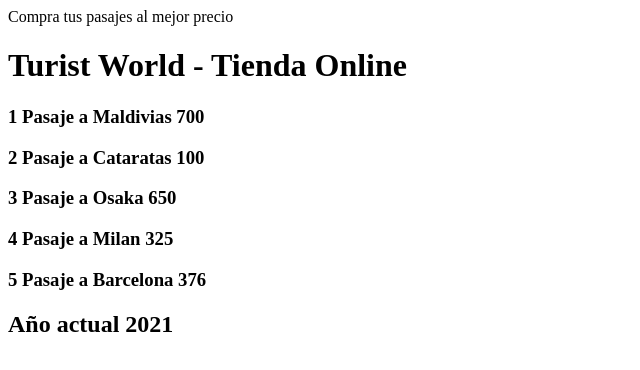
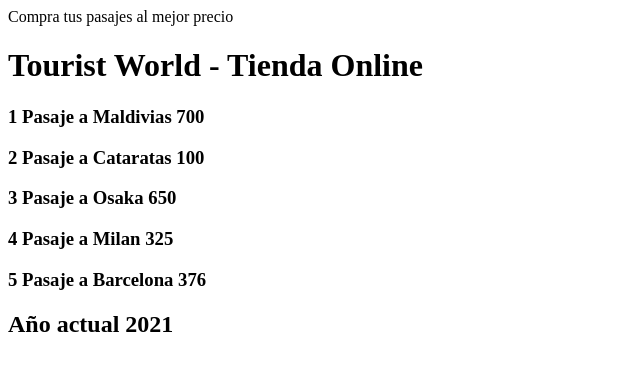
Before and after one commit to lucianoaraus/Tourist-World-React-Page, a React (Create React App) app: page / in a window 1280 px wide. Shown: the top 370 px of the page, without its empty margins (0-640 px from the left). Built offline with nearby package versions, Linux system fonts and the light colour scheme.

Commit message:
Correccion ortografica

```diff
--- a/src/App.js
+++ b/src/App.js
@@ -23,7 +23,7 @@ function App() {
     // O, puedo usar el componente Fragment cuando tengo que poner mas de unDIV (BUENA PRACTICA)
     <Fragment>
       <Header />
-      <h1>Turist World - Tienda Online</h1>
+      <h1>Tourist World - Tienda Online</h1>
       {pasajes.map((pasaje) => (
         <Pasaje pasaje={pasaje} />
       ))}
```
